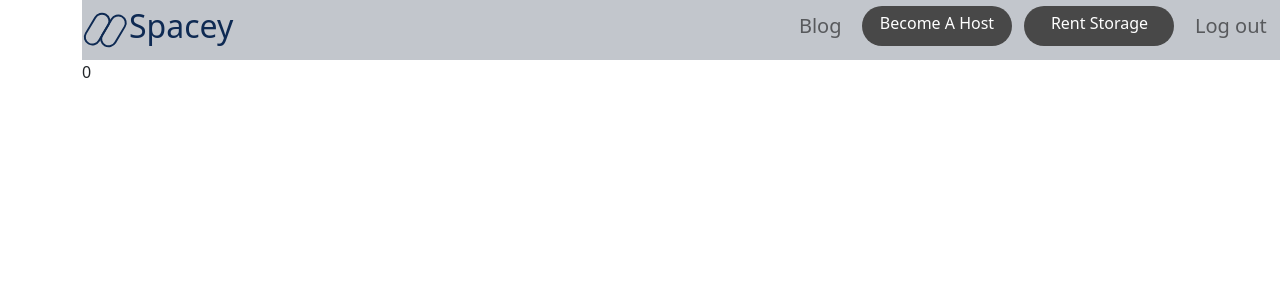
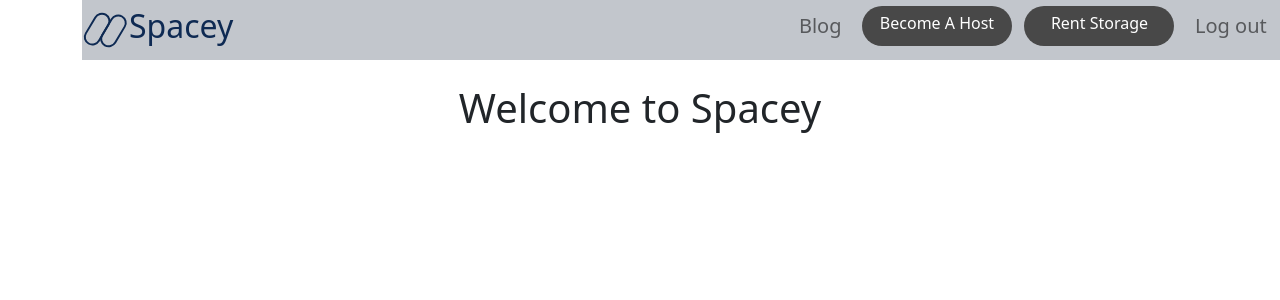
Before and after one commit to anikislam104/mern-spacey, a React (Create React App) app in the folder frontend/: page /homepage in a window 1280 px wide. Shown: the top 300 px of the page. Built offline with nearby package versions, Linux system fonts and the light colour scheme; no server answers; the HTML template or start-up script is replaced by a standard one.

Commit message:
homepage Spacey logo routing

```diff
--- a/frontend/src/components/homepage.js
+++ b/frontend/src/components/homepage.js
@@ -36,13 +36,13 @@ export default class Homepage extends Component {
 
 
     render() {
-        const { user_id } = this.state;
+
 
         return(
 
-            <div><NavbarHomepage />{user_id}
+            <div><NavbarHomepage />
             <br />
-            {this.state.image}
+            <h1 align="center">Welcome to Spacey</h1>
             <br />
             <br />
 
--- a/frontend/src/components/navbar_homepage.js
+++ b/frontend/src/components/navbar_homepage.js
@@ -31,7 +31,7 @@ export default class NavbarHomepage extends Component {
          <div class="logo-image">
             <img src={spacey} class="img-responsive" alt=" " />
         </div>
-        <Link to={"/"} className="navbar-brand" style={myStyle.optionSection} ><h2>Spacey</h2></Link>
+        <Link to={"/homepage"} className="navbar-brand" style={myStyle.optionSection} ><h2>Spacey</h2></Link>
         <div class="col-lg-5">
 
         </div>
```
